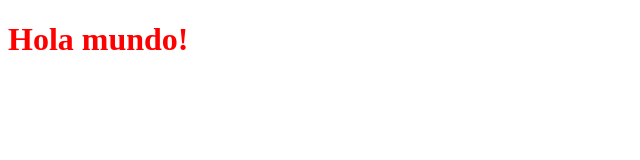
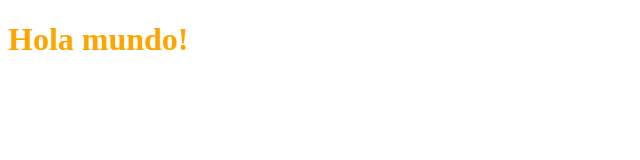
Before and after one commit to NaoNaomi/webproyect, a plain HTML site: page index.html in a window 1280 px wide. Shown: the whole page, without its empty margins (0-640 px from the left). Drawn offline with Linux system fonts and the light colour scheme.

Commit message:
cambio de color
cambiamos de COLOR al nARaNjA

```diff
--- a/css/styles.css
+++ b/css/styles.css
@@ -1 +1 @@
-h1{color:red;}
+h1{color:orange;}
```
